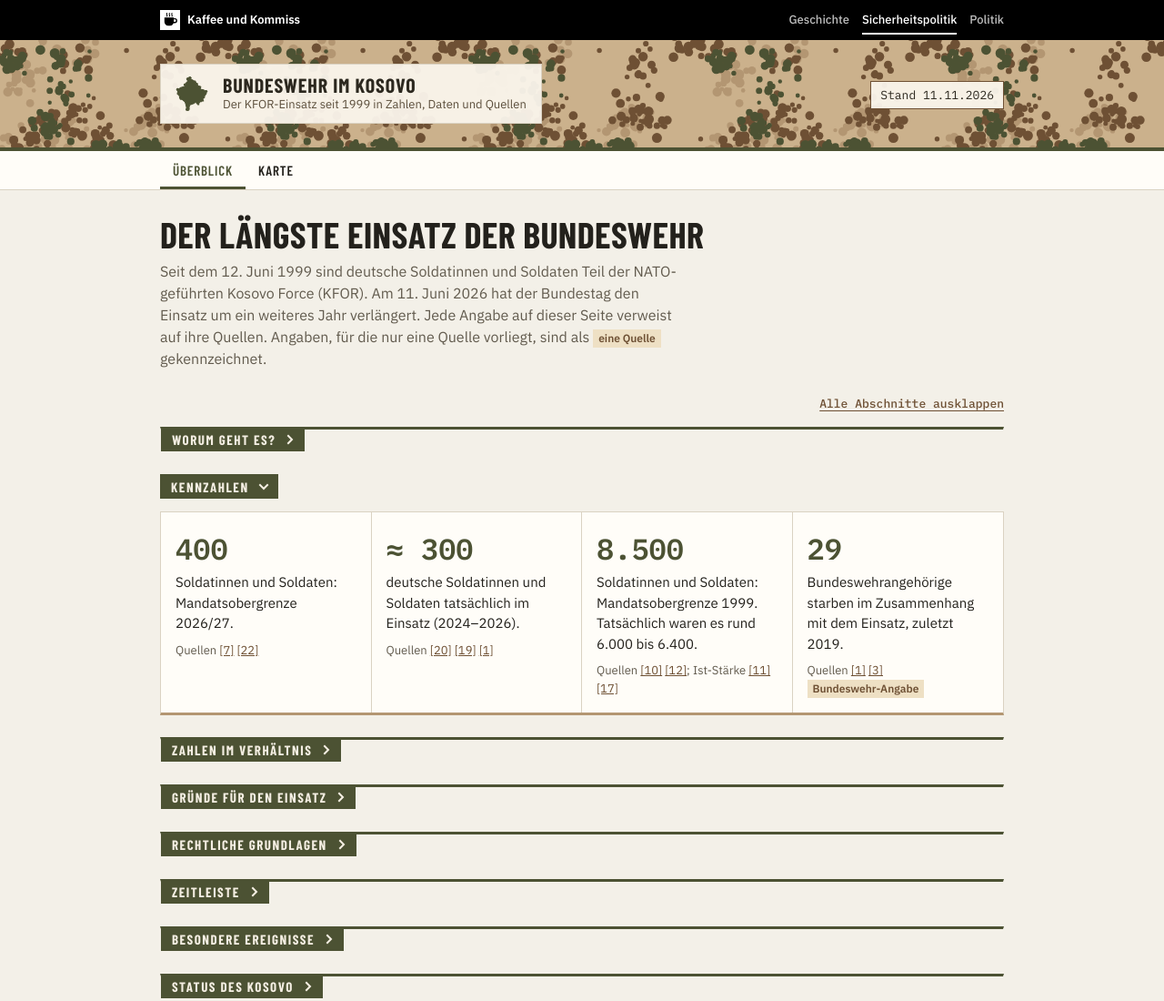
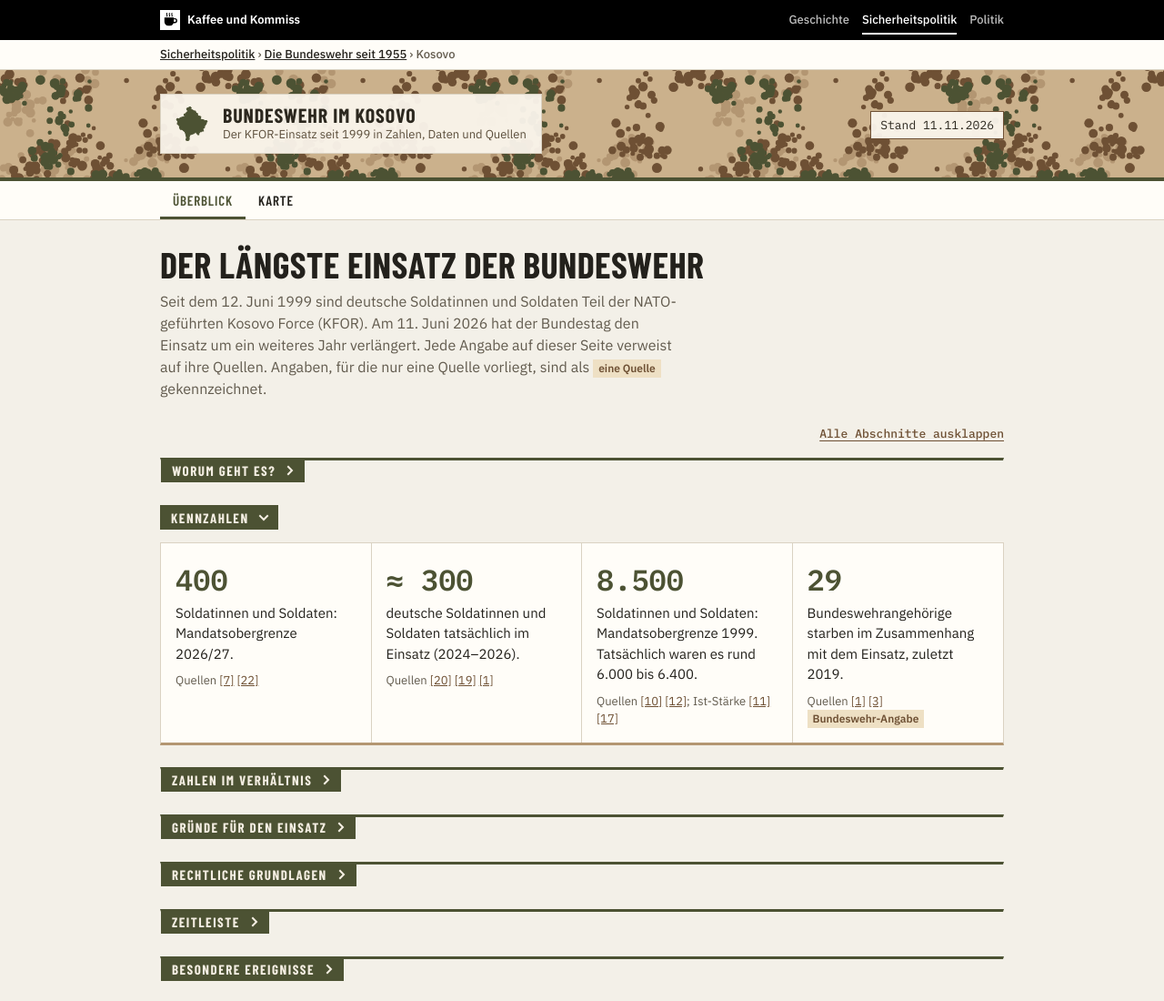
Before and after one commit to kaffeeundkommiss/bundeswehr-Kosovo, a plain HTML site: page index.html in a window 1280 px wide. Shown: the top 1100 px of the page at 91% size. Drawn offline with nearby package versions, Linux system fonts and the light colour scheme.

Commit message:
Pfadleiste zur Themenübersicht unter der Kopfleiste
Co-Authored-By: Claude Opus 5.5 <noreply@anthropic.com>
Claude-Session: https://claude.ai/code/session_01AuP7hHbxH6xF2tSGJmTd6r

```diff
--- a/basis.css
+++ b/basis.css
@@ -72,3 +72,9 @@
 /* Kurze Übergänge für Links und Schaltflächen, abgeschaltet bei „Bewegung reduzieren“ */
 :where(a,button,summary){transition:color .15s ease,background-color .15s ease,border-color .15s ease,text-decoration-color .15s ease,opacity .15s ease}
 @media (prefers-reduced-motion:reduce){:where(a,button,summary){transition:none}}
+
+/* Pfad zur Themenübersicht unter der Leiste */
+.kk-pfad{background:var(--kk-papier);border-bottom:1px solid var(--kk-linie);font:500 13px/1.4 var(--kk-text);color:var(--kk-grau)}
+.kk-pfad .kk-in{max-width:var(--kk-max);margin:0 auto;padding:7px max(16px,env(safe-area-inset-right,0px)) 7px max(16px,env(safe-area-inset-left,0px))}
+.kk-pfad a{color:var(--kk-tinte)}
+.kk-pfad [aria-current]{color:var(--kk-grau)}
--- a/index.html
+++ b/index.html
@@ -34,6 +34,7 @@
   <a class="kk-haus" href="https://kaffeeundkommiss.github.io/"><img src="kk-tasse.svg" alt="" width="22" height="22"><span>Kaffee und Kommiss</span></a>
   <nav class="kk-bereiche" aria-label="Bereiche"><a href="https://kaffeeundkommiss.github.io/geschichte/">Geschichte</a><a href="https://kaffeeundkommiss.github.io/sicherheitspolitik/" aria-current="true"><span class="kk-lang">Sicherheitspolitik</span><span class="kk-kurz">Sicherheit</span></a><a href="https://kaffeeundkommiss.github.io/politik/">Politik</a></nav>
 </div></div>
+<nav class="kk-pfad" aria-label="Pfad"><div class="kk-in"><a href="https://kaffeeundkommiss.github.io/sicherheitspolitik/">Sicherheitspolitik</a> › <a href="https://kaffeeundkommiss.github.io/sicherheitspolitik/bundeswehr/">Die Bundeswehr seit 1955</a> › <span aria-current="page">Kosovo</span></div></nav>
 <header class="top">
   <div class="wrap">
     <div class="marke">
```
Also changed, not shown: karte.html (+1 -0 lines).
